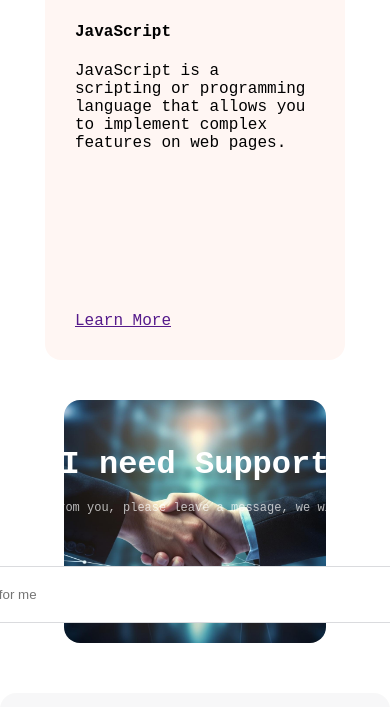
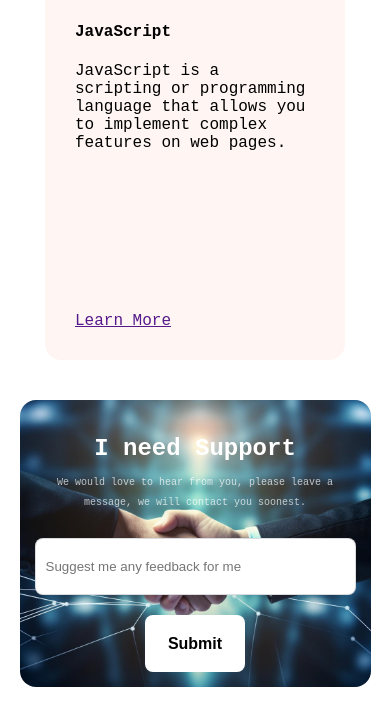
Before and after one commit to BadhonImtiaz/BasicResponsiveWebPage, a plain HTML site: page index.html in a window 390 px wide. Shown: the part 5896-6603 px from the top of the page. Drawn offline with Linux system fonts and the light colour scheme; a web font is replaced by a local one.

Commit message:
Update style.css

```diff
--- a/styles/style.css
+++ b/styles/style.css
@@ -193,14 +193,14 @@ nav {
     display: flex;
     justify-content: center;
     align-items: center;
-    max-width: 100%; /* Allows the box to adjust its size */
-    width: 67%; /* Makes it responsive and centered */
-    height: auto; /* Adjusts height to keep the aspect ratio */
+    max-width: 100%;
+    width: 67%;
+    height: auto;
     padding: 20px;
-    margin: 40px auto; /* Centers the box horizontally */
+    margin: 40px auto;
     text-align: center;
+    flex-direction: column; /* Makes items stack vertically */
 }
-
 
 .supportLine {
     color: rgb(255, 255, 255);
@@ -223,10 +223,12 @@ nav {
     display: flex;
     justify-content: center;
     align-items: center;
+    flex-wrap: wrap; /* Allows inputs to wrap on smaller screens */
 }
 
 .suggestBox {
-    width: 600px;
+    width: 90%; /* Adjusts width for smaller screens */
+    max-width: 600px; /* Limits the max width */
     height: 57px;
     box-sizing: border-box;
     border: 1px solid rgba(13, 19, 33, 0.15);
@@ -234,12 +236,12 @@ nav {
     padding: 10px;
     background: rgb(255, 255, 255);
     color: black;
-    margin-right: 10px;
-    margin-top: 30px;
+    margin: 10px 0;
 }
 
 .buttonLast {
-    width: 120px;
+    width: 100%;
+    max-width: 120px;
     height: 57px;
     border-radius: 8px;
     background: rgb(255, 255, 255);
@@ -248,9 +250,10 @@ nav {
     font-weight: 600;
     padding: 8px;
     color: black;
-    margin-top: 30px;
+    margin-top: 10px;
     cursor: pointer;
 }
+
 /* footer style */
 
 .footer {
@@ -305,3 +308,49 @@ nav {
         text-align: center;
     }
 }
+
+@media (max-width: 768px) {
+    .supportBox {
+        width: 90%; /* Adjusts for smaller screens */
+        padding: 15px;
+    }
+
+    .supportLine {
+        font-size: 28px; /* Scales font size down */
+        line-height: 32px;
+    }
+
+    .supportLineDetails {
+        font-size: 11px;
+        line-height: 22px;
+    }
+
+    .suggestBox {
+        width: 85%; /* Further adjusts width */
+    }
+
+    .buttonLast {
+        width: 100%;
+        max-width: 100px; /* Limits button width */
+    }
+}
+
+@media (max-width: 480px) {
+    .supportLine {
+        font-size: 24px;
+        line-height: 28px;
+    }
+
+    .supportLineDetails {
+        font-size: 10px;
+        line-height: 20px;
+    }
+
+    .suggestBox {
+        width: 100%;
+    }
+
+    .buttonLast {
+        width: 100%;
+    }
+}
```
